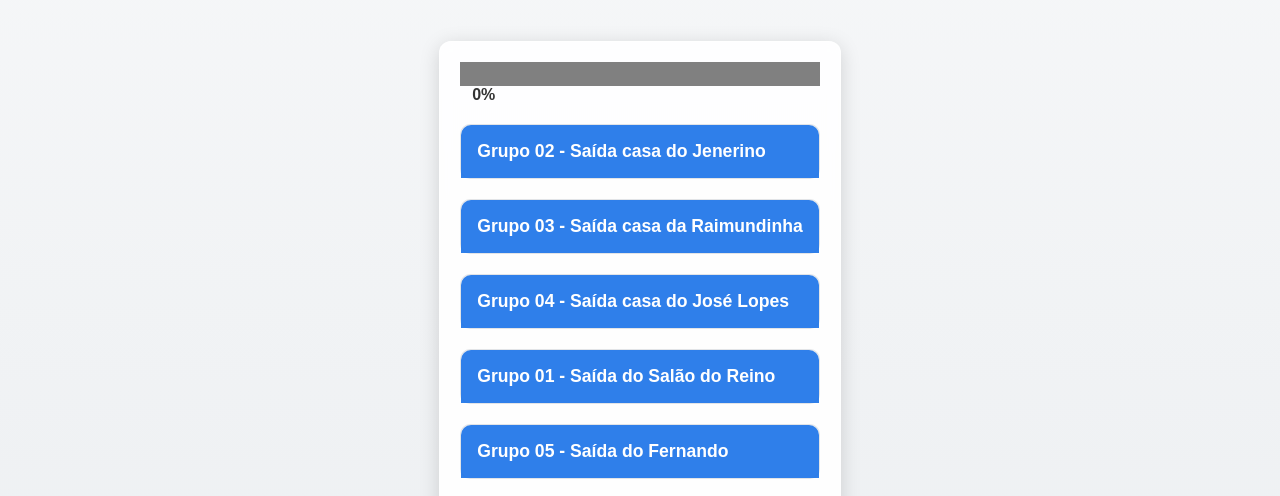
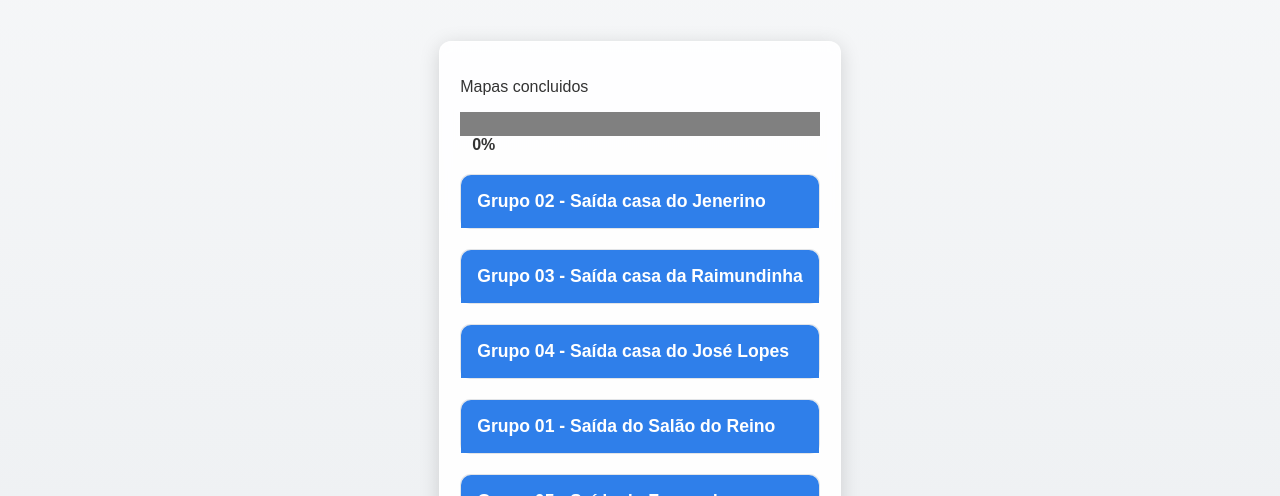
Before and after one commit to gerbesonlima/Mapas, a plain HTML site: page index.html in a window 1280 px wide. Shown: the part 277-773 px from the top of the page. Drawn offline with Linux system fonts and the light colour scheme; no server answers.

Commit message:
atualização

```diff
--- a/index.html
+++ b/index.html
@@ -102,6 +102,7 @@
 
     <div class="container">
         <div id="barra-geral-container">
+            <p>Mapas concluidos</p>
             <progress id="barra-geral" value="0" max="100"></progress>
             <span id="percentual-geral">0%</span>
         </div>
```
